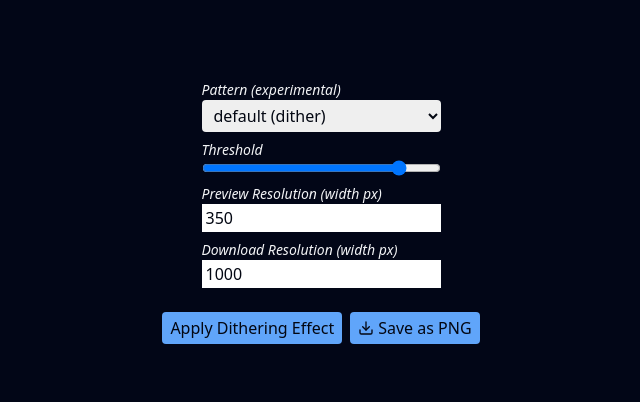
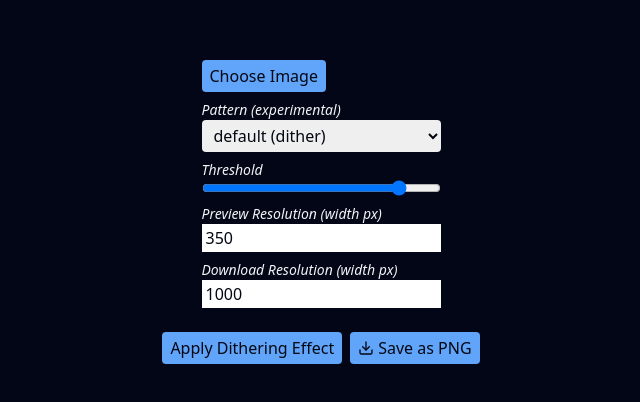
Before and after one commit to Oslonline/dithering-studio, a React (Vite) app: page /Dithering in a window 1280 px wide. Shown: the part 188-590 px from the top of the page, without its empty margins (7-647 px from the left). Built offline with nearby package versions, Linux system fonts and the light colour scheme.

Commit message:
fix: fix upload button null handling

```diff
--- a/index.html
+++ b/index.html
@@ -6,6 +6,9 @@
     <meta name="viewport" content="width=device-width, initial-scale=1.0" />
     <meta name="author" content="Oslo418" />
     <title>Floyd-Steinberg Image Dithering - by Oslo418</title>
+    <link rel="preconnect" href="https://fonts.googleapis.com" />
+    <link rel="preconnect" href="https://fonts.gstatic.com" crossorigin />
+    <link href="https://fonts.googleapis.com/css2?family=Anton&display=swap" rel="stylesheet" />
   </head>
   <body>
     <div id="root"></div>
--- a/src/components/ImageUploader.tsx
+++ b/src/components/ImageUploader.tsx
@@ -1,4 +1,4 @@
-import React, { useState } from "react";
+import { useState } from "react";
 
 interface ImageUploaderProps {
   setImage: (image: string | null) => void;
@@ -19,11 +19,13 @@
     }
   };
 
-  if (!fileName) return null;
-
-  const fileExtension = fileName.split(".").pop();
-  const nameWithoutExtension = fileName.slice(0, fileName.length - fileExtension!.length - 1);
-  const displayedFileName = nameWithoutExtension.length > 12 ? `${nameWithoutExtension.slice(0, 4)}[...]${nameWithoutExtension.slice(-4)}.${fileExtension}` : fileName;
+  const displayedFileName = fileName
+    ? (() => {
+        const fileExtension = fileName.split(".").pop();
+        const nameWithoutExtension = fileName.slice(0, fileName.length - fileExtension!.length - 1);
+        return nameWithoutExtension.length > 12 ? `${nameWithoutExtension.slice(0, 4)}[...]${nameWithoutExtension.slice(-4)}.${fileExtension}` : fileName;
+      })()
+    : null;
 
   return (
     <div className="flex items-center gap-2">
--- a/tailwind.config.js
+++ b/tailwind.config.js
@@ -2,7 +2,11 @@
 export default {
   content: ["./index.html", "./src/**/*.{js,ts,jsx,tsx}"],
   theme: {
-    extend: {},
+    extend: {
+      fontFamily: {
+        anton: ["Anton", "sans-serif"],
+      },
+    },
   },
   plugins: [],
 };
```
